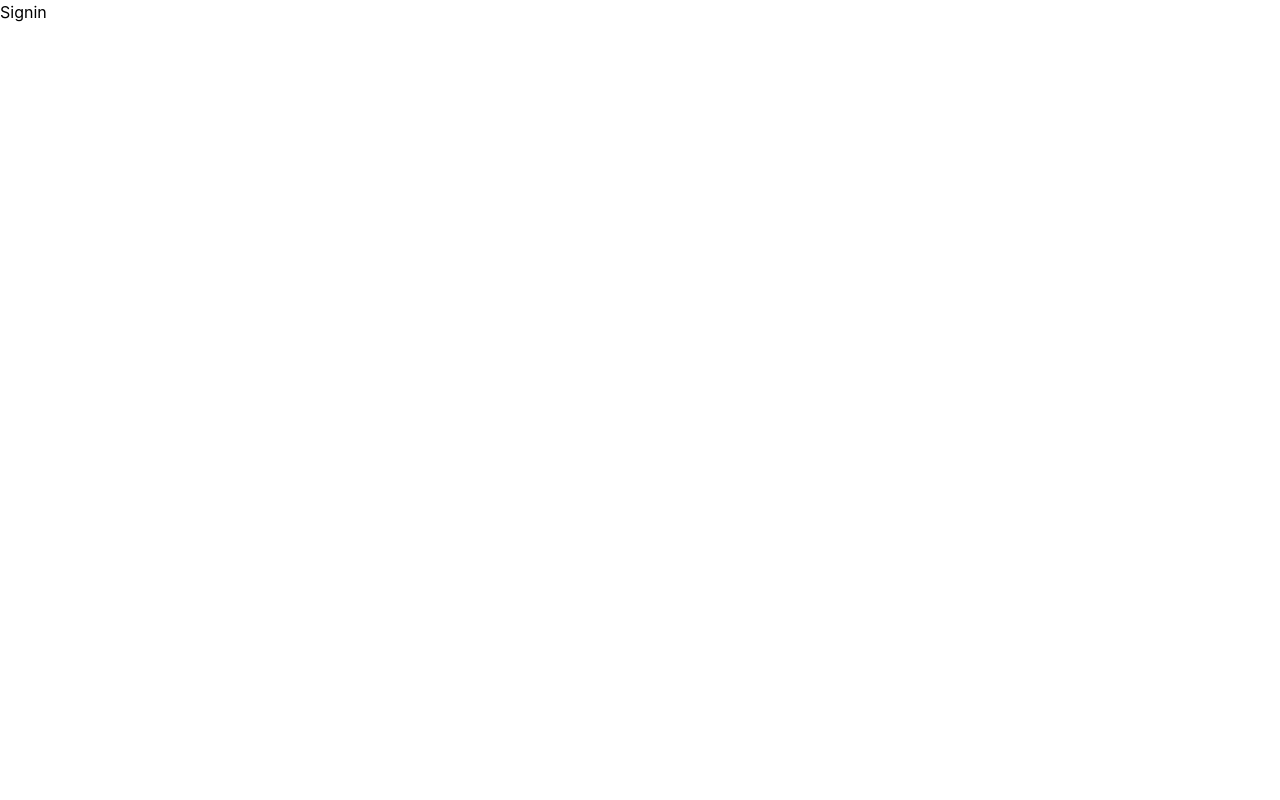
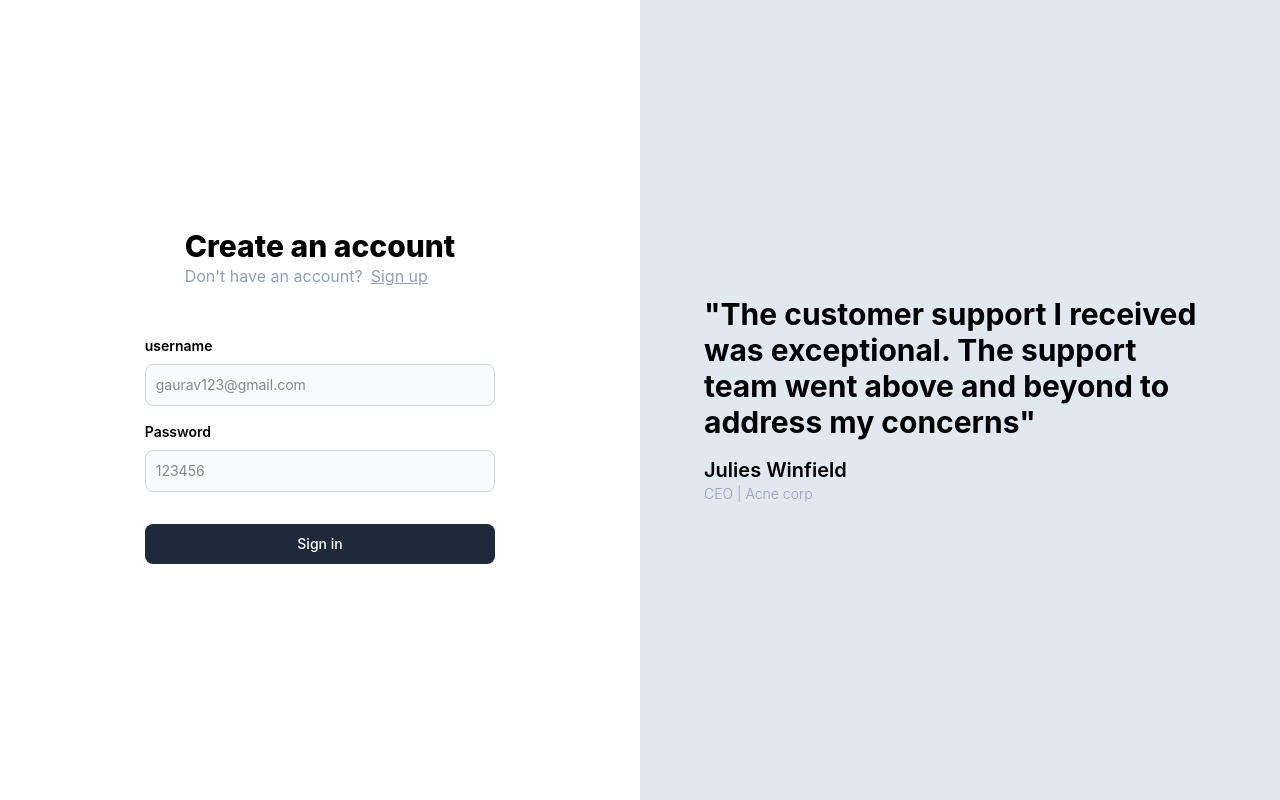
Before and after one commit to ggoswami777/Medium, a React (Vite) app in the folder frontend/: page /signin in a window 1280 px wide. Built offline with nearby package versions, Linux system fonts and the light colour scheme.

Commit message:
fixed bugs

```diff
--- a/frontend/src/components/Auth.tsx
+++ b/frontend/src/components/Auth.tsx
@@ -16,16 +16,18 @@
                             Create an account
                         </div>
                         <div className="text-slate-400">
-                            {type==="signin"?"Don't have an account?":"Already have an account"}<Link className="pl-2 underline" to={type==="signin"?"/signup":"/signin"}>Login</Link>
+                            {type==="signin"?"Don't have an account?":"Already have an account"}<Link className="pl-2 underline" to={type==="signin"?"/signup":"/signin"}>{type==="signin"?"Sign up":"Sign in"}</Link>
                         </div>
                     </div>
                     <div className="pt-8">
-                        <LabelledInput label="Name" placeholder="Gaurav goswami..." onChange={(e) => {
+                        {
+                            type==="signup"?<LabelledInput label="Name" placeholder="Gaurav goswami..." onChange={(e) => {
                             setPostInputs({
                                 ...postInputs,
                                 name: e.target.value
                             })
-                        }} />
+                        }} />:null
+                        }
                         <LabelledInput label="username" placeholder="gaurav123@gmail.com" onChange={(e) => {
                             setPostInputs({
                                 ...postInputs,
--- a/frontend/src/pages/Signin.tsx
+++ b/frontend/src/pages/Signin.tsx
@@ -1,9 +1,19 @@
 import React from 'react'
+import Quote from '../components/Quote'
+import Auth from '../components/Auth'
 
-const Signin = () => {
+const Signup = () => {
   return (
-    <div>Signin</div>
+    <div className='grid grid-cols-1 lg:grid-cols-2'>
+        <div>
+            <Auth type='signin'/>
+        </div>
+        <div className='hidden lg:block'>
+            <Quote/>
+        </div>
+
+    </div>
   )
 }
 
-export default Signin
+export default Signup
```
